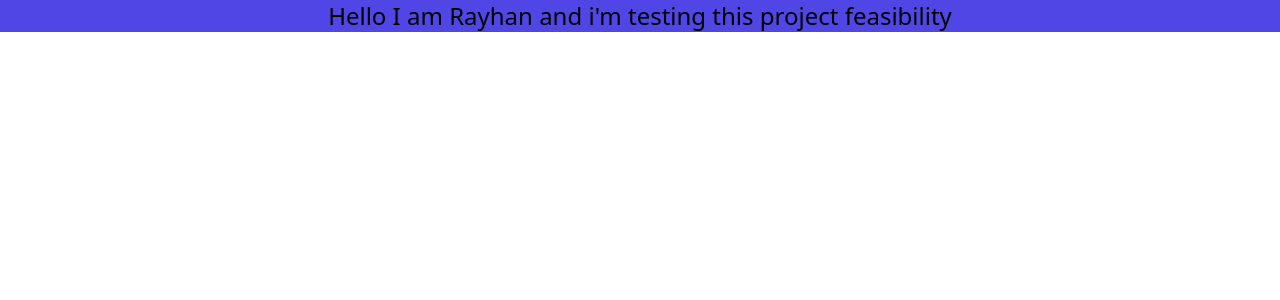
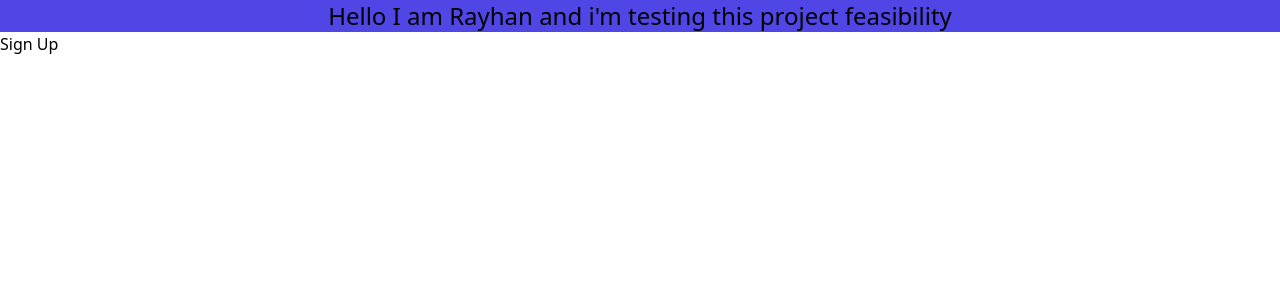
Before and after one commit to Abu-0-RayhaN/Renting_A_Home, a Django app: page / in a window 1280 px wide. Shown: the top 300 px of the page. Run offline with Django 4.2, Linux system fonts and the light colour scheme; style sheets or scripts are compiled from the project's sources; some libraries are stand-ins or nearby versions.

Commit message:
committing changes before merge

```diff
--- a/templates/index.html
+++ b/templates/index.html
@@ -14,6 +14,7 @@
 <body>
     <p class="text-center text-2xl bg-slate-800 hover:bg-indigo-600">Hello I am Rayhan and i'm testing this project
         feasibility</p>
+        <a href="{% url 'registering'  %}">Sign Up</a>
 </body>
 
 </html>
```
